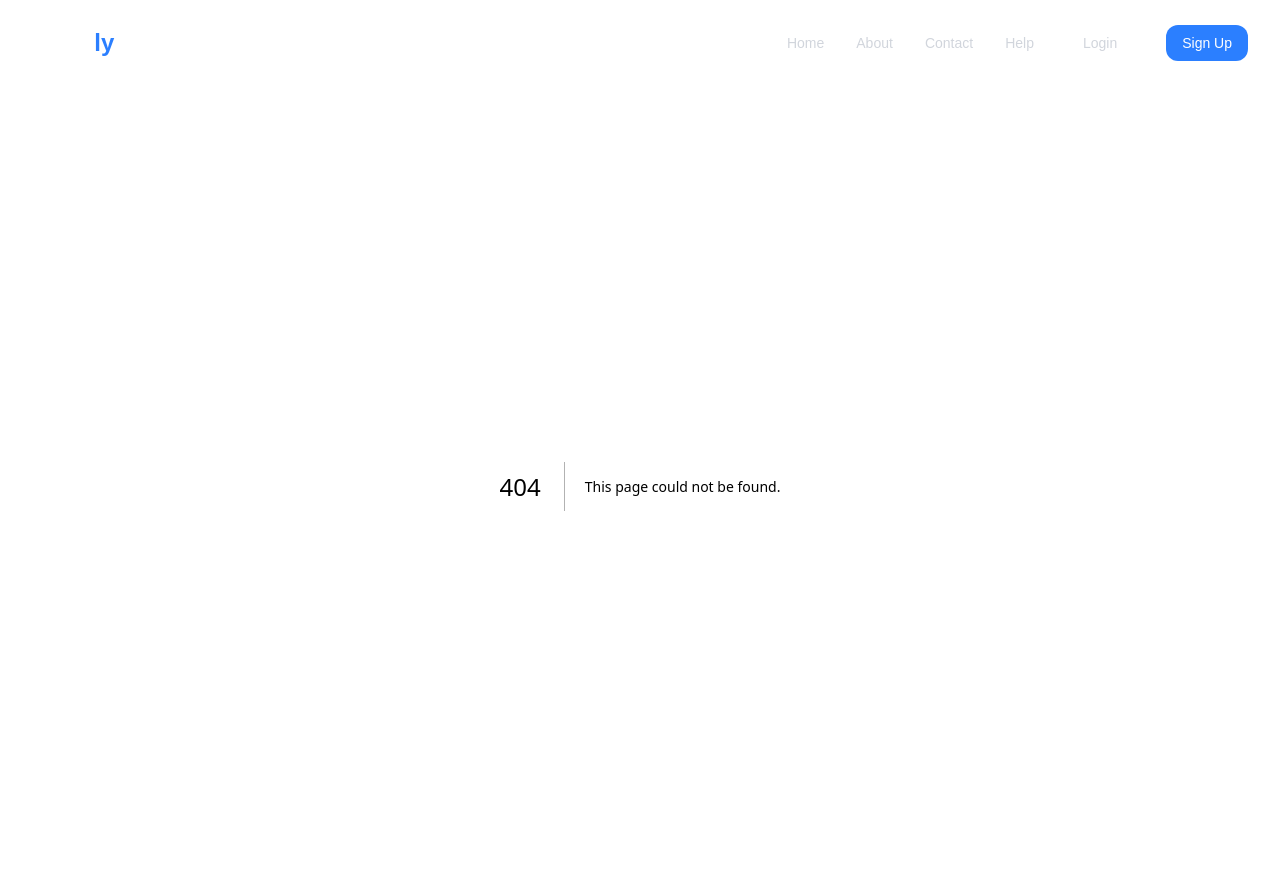
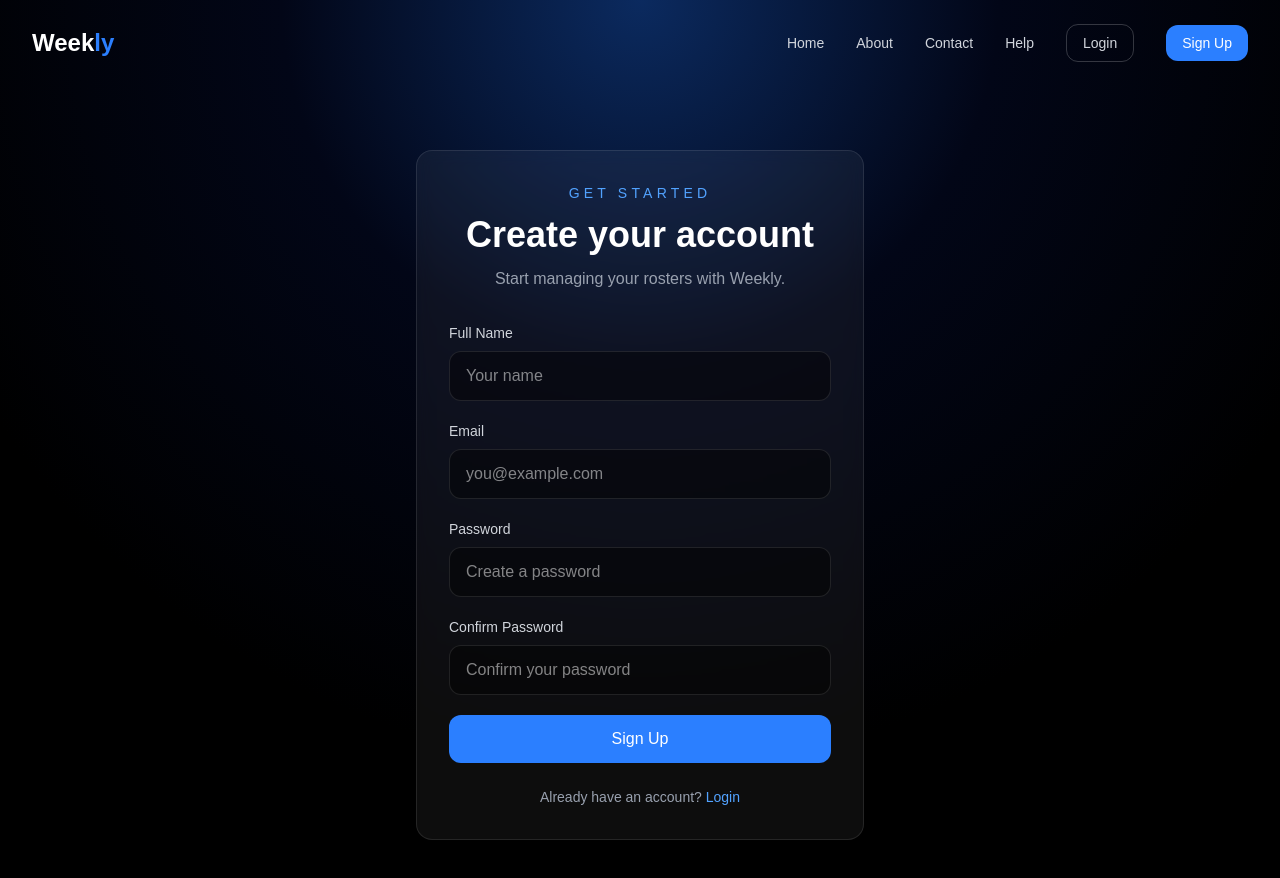
Before and after one commit to caybler/weekly, a Next.js app: page /signup in a window 1280 px wide. Before the commit this address had no page. Shown: the top 878 px of the page. Built offline with nearby package versions, Linux system fonts and the light colour scheme.

Commit message:
signup page

```diff
--- /dev/null
+++ b/app/signup/page.tsx
@@ -0,0 +1,91 @@
+import Link from "next/link";
+
+export default function Signup() {
+  return (
+    <main className="min-h-screen bg-black text-white">
+      <div className="absolute inset-0 bg-[radial-gradient(circle_at_top,#0b2a5f_0%,#020617_35%,#000_75%)]" />
+
+      <section className="relative z-10 flex min-h-[85vh] items-center justify-center px-8 py-16">
+        <div className="w-full max-w-md rounded-2xl border border-white/10 bg-white/5 p-8 backdrop-blur">
+
+          {/* Header */}
+          <div className="mb-8 text-center">
+            <p className="mb-3 text-blue-400 text-sm uppercase tracking-[0.3em]">
+              Get Started
+            </p>
+
+            <h1 className="text-4xl font-bold">Create your account</h1>
+
+            <p className="mt-3 text-gray-400">
+              Start managing your rosters with Weekly.
+            </p>
+          </div>
+
+          {/* Form */}
+          <form className="space-y-5">
+
+            <div>
+              <label className="mb-2 block text-sm text-gray-300">
+                Full Name
+              </label>
+              <input
+                type="text"
+                placeholder="Your name"
+                className="w-full rounded-xl border border-white/10 bg-black/40 px-4 py-3 text-white outline-none focus:border-blue-500"
+              />
+            </div>
+
+            <div>
+              <label className="mb-2 block text-sm text-gray-300">
+                Email
+              </label>
+              <input
+                type="email"
+                placeholder="you@example.com"
+                className="w-full rounded-xl border border-white/10 bg-black/40 px-4 py-3 text-white outline-none focus:border-blue-500"
+              />
+            </div>
+
+            <div>
+              <label className="mb-2 block text-sm text-gray-300">
+                Password
+              </label>
+              <input
+                type="password"
+                placeholder="Create a password"
+                className="w-full rounded-xl border border-white/10 bg-black/40 px-4 py-3 text-white outline-none focus:border-blue-500"
+              />
+            </div>
+
+            <div>
+              <label className="mb-2 block text-sm text-gray-300">
+                Confirm Password
+              </label>
+              <input
+                type="password"
+                placeholder="Confirm your password"
+                className="w-full rounded-xl border border-white/10 bg-black/40 px-4 py-3 text-white outline-none focus:border-blue-500"
+              />
+            </div>
+
+            <button
+              type="submit"
+              className="w-full rounded-xl bg-blue-500 px-6 py-3 font-medium text-white hover:bg-blue-600 transition"
+            >
+              Sign Up
+            </button>
+          </form>
+
+          {/* Footer */}
+          <p className="mt-6 text-center text-sm text-gray-400">
+            Already have an account?{" "}
+            <Link href="/login" className="text-blue-400 hover:text-blue-300">
+              Login
+            </Link>
+          </p>
+
+        </div>
+      </section>
+    </main>
+  );
+}
```
